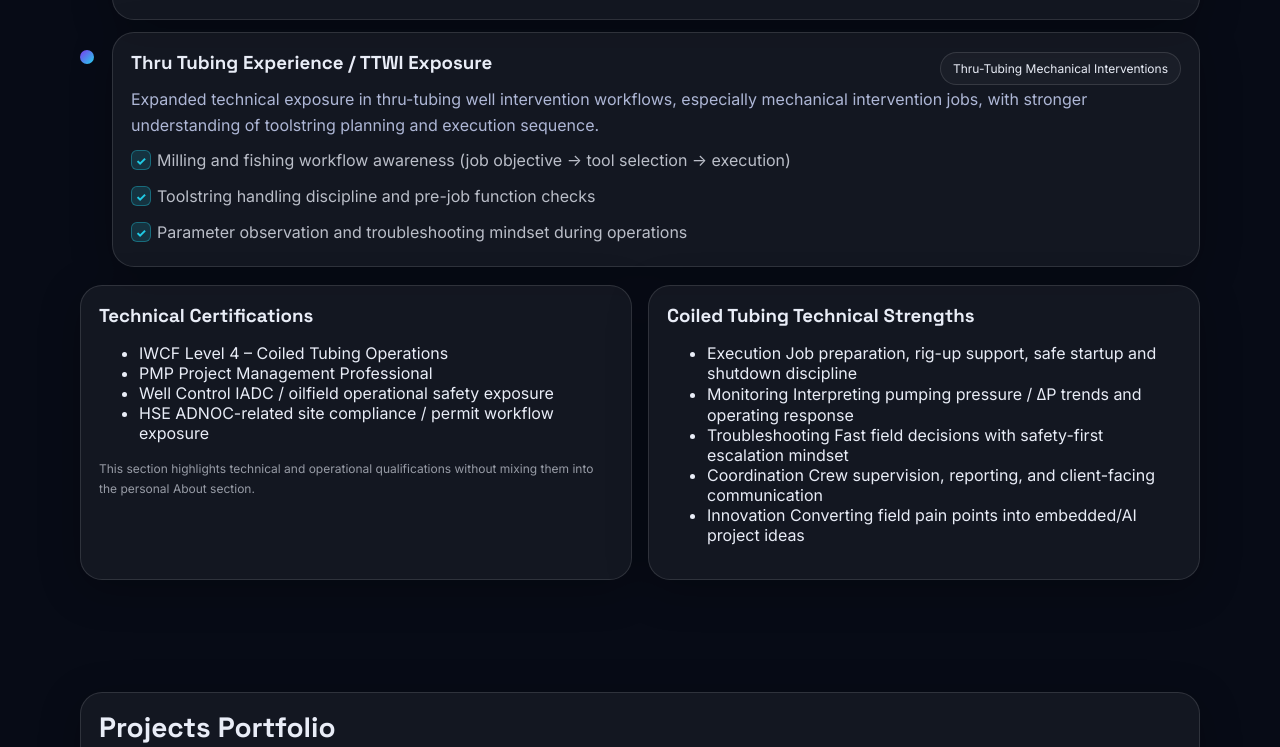
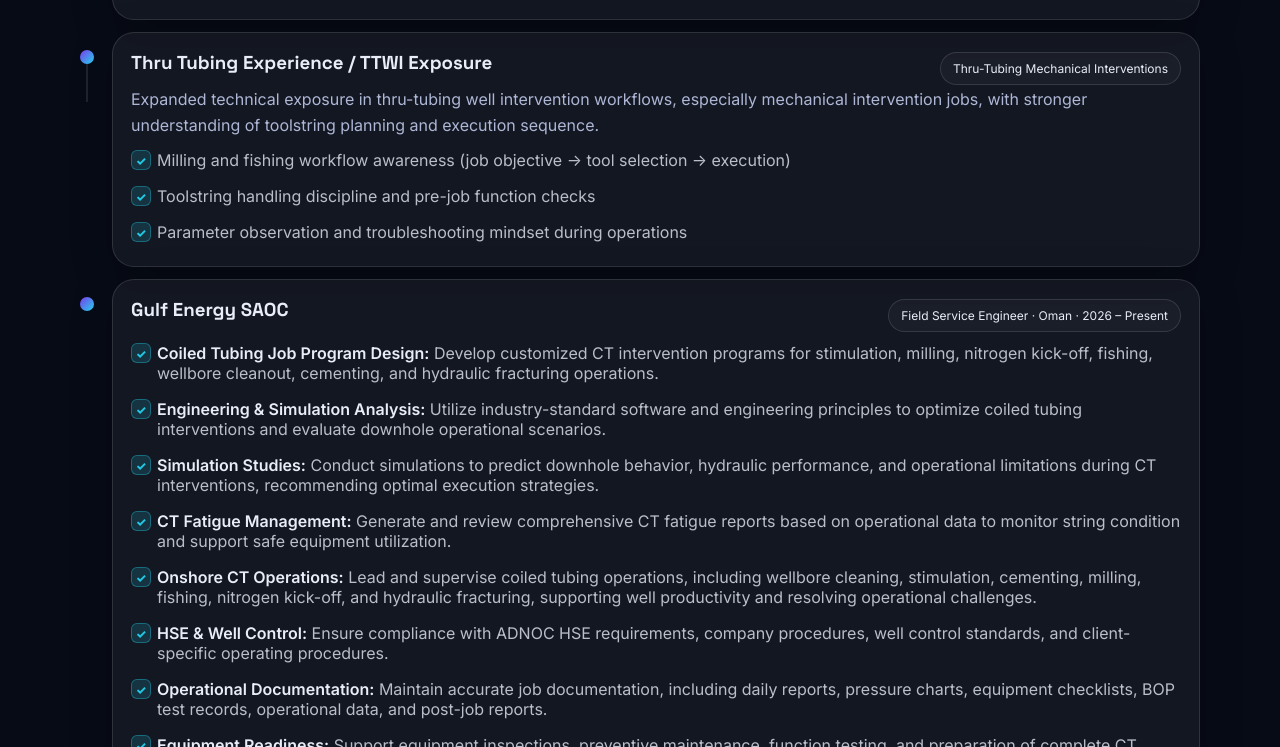
Before and after one commit to ahmedsaaad95-oss/PreStall-Detection, a plain HTML site: page index.html in a window 1280 px wide. Shown: the part 2053-2800 px from the top of the page. Drawn offline with Linux system fonts and the light colour scheme.

Commit message:
Update phone number, mobile layout, IWCF and Gulf Energy

```diff
--- a/index.html
+++ b/index.html
@@ -91,7 +91,7 @@
             <div class="profile-role">Coiled Tubing / TTWI • Embedded • AI</div>
 
             <div class="profile-links">
-              <a class="plink" href="tel:+971563820095">☎ +971 56 382 0095</a>
+              <a class="plink" href="tel:+96877951144">☎ +968 7795 1144</a>
               <a class="plink" href="mailto:ahmedsaaad95@gmail.com">✉ ahmedsaaad95@gmail.com</a>
               <a class="plink" href="https://www.linkedin.com/in/ahmed-saad-bb700a135/" target="_blank" rel="noreferrer">in LinkedIn Profile</a>
             </div>
@@ -269,13 +269,34 @@
             </ul>
           </div>
         </div>
+        <div class="t-item">
+          <div class="t-dotline"></div>
+          <div class="t-content glass">
+            <div class="t-top">
+              <h3>Gulf Energy SAOC</h3>
+              <span class="pill">Field Service Engineer · Oman · 2026 – Present</span>
+            </div>
+            <ul class="ticks compact">
+              <li><strong>Coiled Tubing Job Program Design:</strong> Develop customized CT intervention programs for stimulation, milling, nitrogen kick-off, fishing, wellbore cleanout, cementing, and hydraulic fracturing operations.</li>
+              <li><strong>Engineering &amp; Simulation Analysis:</strong> Utilize industry-standard software and engineering principles to optimize coiled tubing interventions and evaluate downhole operational scenarios.</li>
+              <li><strong>Simulation Studies:</strong> Conduct simulations to predict downhole behavior, hydraulic performance, and operational limitations during CT interventions, recommending optimal execution strategies.</li>
+              <li><strong>CT Fatigue Management:</strong> Generate and review comprehensive CT fatigue reports based on operational data to monitor string condition and support safe equipment utilization.</li>
+              <li><strong>Onshore CT Operations:</strong> Lead and supervise coiled tubing operations, including wellbore cleaning, stimulation, cementing, milling, fishing, nitrogen kick-off, and hydraulic fracturing, supporting well productivity and resolving operational challenges.</li>
+              <li><strong>HSE &amp; Well Control:</strong> Ensure compliance with ADNOC HSE requirements, company procedures, well control standards, and client-specific operating procedures.</li>
+              <li><strong>Operational Documentation:</strong> Maintain accurate job documentation, including daily reports, pressure charts, equipment checklists, BOP test records, operational data, and post-job reports.</li>
+              <li><strong>Equipment Readiness:</strong> Support equipment inspections, preventive maintenance, function testing, and preparation of complete CT spreads for upcoming well intervention operations.</li>
+              <li><strong>Crew &amp; Resource Supervision:</strong> Supervise field crews and coordinate personnel, equipment, and operational resources to ensure safe and efficient execution of CT jobs.</li>
+              <li><strong>Client &amp; Wellsite Coordination:</strong> Coordinate with client representatives, wellsite personnel, and other service providers to ensure effective planning and execution of well intervention programs.</li>
+            </ul>
+          </div>
+        </div>
       </div>
 
       <div class="cards-2 cert-blocks">
         <article class="glass">
           <h3>Technical Certifications</h3>
           <ul class="spec">
-            <li><span>IWCF</span> Level 4 – Coiled Tubing Operations</li>
+            <li><span>IWCF</span> Level 4 – Coiled Tubing Operations (recently obtained)</li>
             <li><span>PMP</span> Project Management Professional</li>
             <li><span>Well Control</span> IADC / oilfield operational safety exposure</li>
             <li><span>HSE</span> ADNOC-related site compliance / permit workflow exposure</li>
@@ -489,11 +510,11 @@
               </div>
             </a>
 
-            <a class="contact-item" href="tel:+971563820095">
+            <a class="contact-item" href="tel:+96877951144">
               <span class="ic">☎</span>
               <div>
                 <div class="ci-title">Phone</div>
-                <div class="ci-sub">+971 56 382 0095</div>
+                <div class="ci-sub">+968 7795 1144</div>
               </div>
             </a>
 
```
